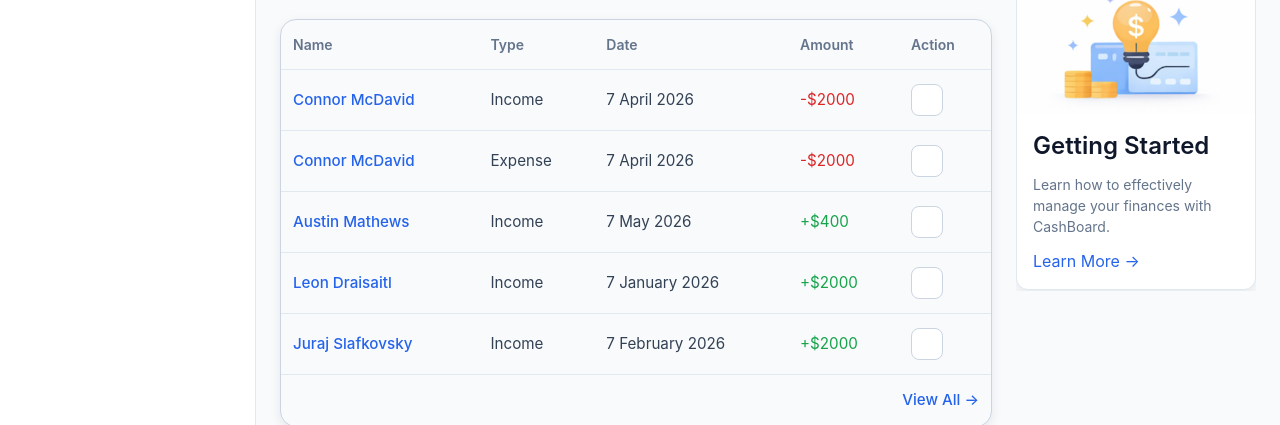
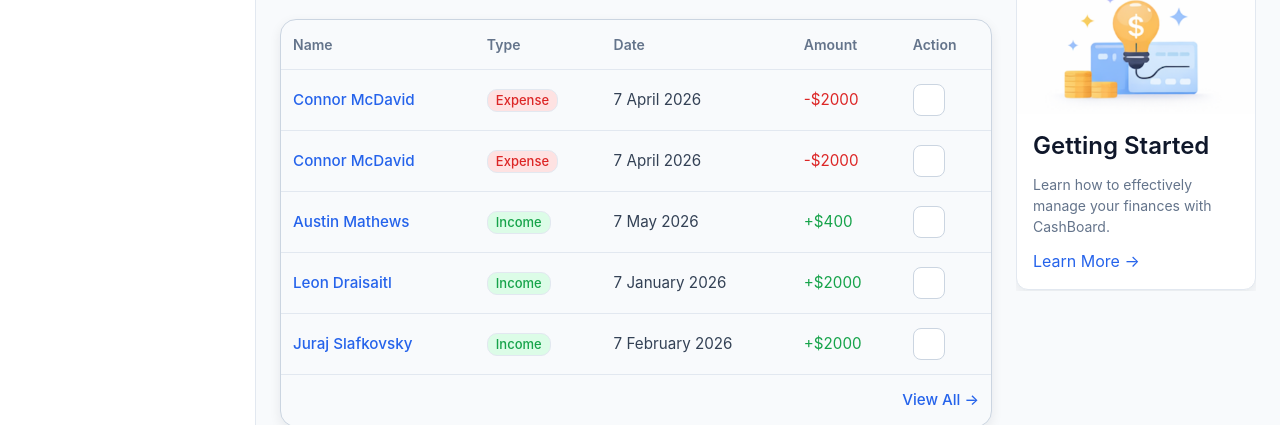
Before and after one commit to Gurmis/CashBoard, a Vue app: page / in a window 1280 px wide. Shown: the part 325-750 px from the top of the page. Built offline with nearby package versions, Linux system fonts and the light colour scheme; some icons are missing.

Commit message:
added: Badge component + usage changed

```diff
--- /dev/null
+++ b/src/components/ui/Badge.vue
@@ -0,0 +1,58 @@
+<template>
+  <span
+      :class="['badge', `badge--${variant}`, `badge--${size}`]">
+    <slot />
+  </span>
+</template>
+
+<script setup lang="ts">
+const props = withDefaults(defineProps<{
+  variant: 'success' | 'neutral' | 'warning' | 'danger',
+  size?: 'sm' | 'md'
+}>(),
+    {
+  size: 'md'
+})
+</script>
+
+<style scoped lang="scss">
+.badge {
+  display: inline-flex;
+  align-items: center;
+  width: fit-content;
+  border: 1px solid var(--border-subtle);
+  border-radius: var(--radius-lg);
+  font-weight: 500;
+  line-height: 1;
+
+  &--sm {
+    padding: 3px 7px;
+    font-size: 0.75rem;
+  }
+
+  &--md {
+    padding: 4px 8px;
+    font-size: 0.8125rem;
+  }
+
+  &--success {
+    background: var(--status-success-soft);
+    color: var(--status-success);
+  }
+
+  &--neutral {
+    background: var(--accent-soft);
+    color: var(--status-info);
+  }
+
+  &--warning {
+    background: var(--status-warning-soft);
+    color: var(--status-warning);
+  }
+
+  &--danger {
+    background: var(--status-danger-soft);
+    color: var(--status-danger);
+  }
+}
+</style>
--- a/src/components/ui/Button.vue
+++ b/src/components/ui/Button.vue
@@ -1,6 +1,6 @@
 <template>
  <button
-     :class="['button', `button--${props.variant}`, `button--${props.size}`]"
+     :class="['button', `button--${variant}`, `button--${size}`]"
      :type="props.type"
      :disabled="props.disabled || props.loading"
  >
--- a/src/view/DashboardView.vue
+++ b/src/view/DashboardView.vue
@@ -78,7 +78,9 @@
               <tbody>
                 <tr>
                   <td>Connor McDavid</td>
-                  <td>Income</td>
+                  <td>
+                    <Badge variant="danger">Expense</Badge>
+                  </td>
                   <td>7 April 2026</td>
                   <td class="status-negative">-$2000</td>
                   <td>
@@ -88,7 +90,7 @@
                   </td>                </tr>
                 <tr>
                   <td>Connor McDavid</td>
-                  <td>Expense</td>
+                  <td><Badge variant="danger">Expense</Badge></td>
                   <td>7 April 2026</td>
                   <td class="status-negative">-$2000</td>
                   <td>
@@ -99,17 +101,22 @@
                 </tr>
                 <tr>
                   <td>Austin Mathews</td>
-                  <td>Income</td>
+                  <td>
+                    <Badge variant="success">Income</Badge>
+                  </td>
                   <td>7 May 2026</td>
                   <td class="status-positive">+$400</td>
                   <td>
                     <button class="icon-button" type="button" aria-label="Open transaction actions">
                       <Icon icon="lucide:ellipsis" class="icon-button__icon" aria-hidden="true" />
                     </button>
-                  </td>                </tr>
+                  </td>
+                </tr>
                 <tr>
                   <td>Leon Draisaitl</td>
-                  <td>Income</td>
+                  <td>
+                    <Badge variant="success">Income</Badge>
+                  </td>
                   <td>7 January 2026</td>
                   <td class="status-positive">+$2000</td>
                   <td>
@@ -119,7 +126,9 @@
                   </td>                </tr>
               <tr>
                 <td>Juraj Slafkovsky</td>
-                <td>Income</td>
+                <td>
+                  <Badge variant="success">Income</Badge>
+                </td>
                 <td>7 February 2026</td>
                 <td class="status-positive">+$2000</td>
                 <td>
@@ -166,6 +175,7 @@
 <script setup lang="ts">
 import { Icon } from "@iconify/vue";
 import Button from "@/components/ui/Button.vue";
+import Badge from "@/components/ui/Badge.vue";
 
 const clickHandler = () => {
   console.log('click');
```
